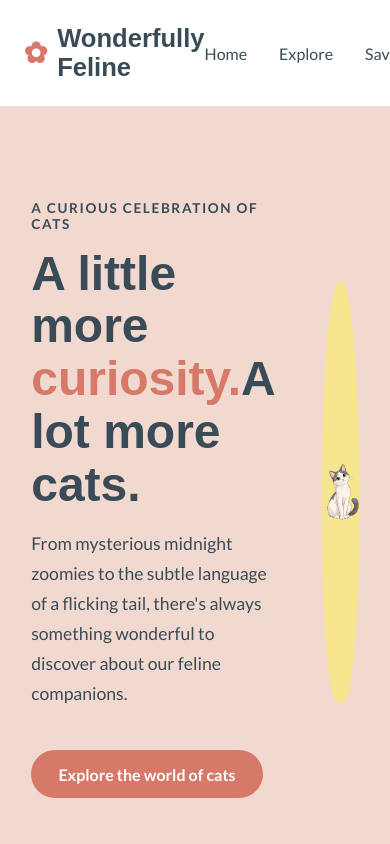
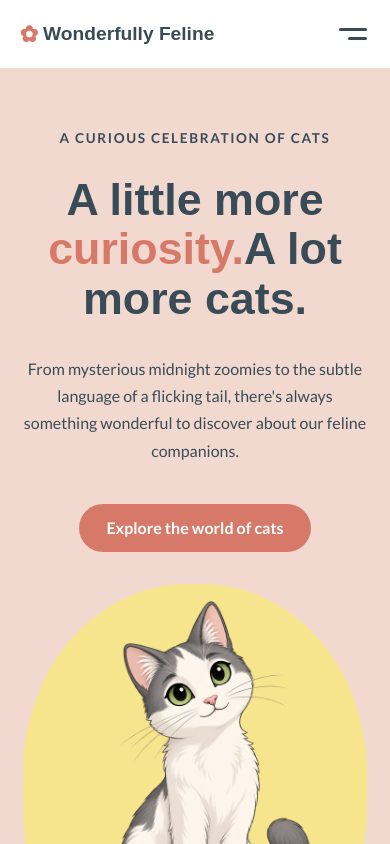
Before and after one commit to PeachyPeony/wonderfully-feline, a React (Vite) app in the folder frontend/: page / in a window 390 px wide. Shown: the top 844 px of the page. Built offline with nearby package versions, Linux system fonts and the light colour scheme; a web font is replaced by a local one.

Commit message:
Add responsive layout and mobile navigation

```diff
--- a/frontend/src/App.css
+++ b/frontend/src/App.css
@@ -116,3 +116,176 @@
   max-height: 480px;
   object-fit: contain;
 }
+
+/* Responsive layout */
+
+@media (max-width: 900px) {
+  .welcome-section {
+    gap: 2rem;
+    padding: 4rem 6%;
+  }
+
+  .welcome-section h1 {
+    font-size: clamp(2.7rem, 6vw, 4rem);
+  }
+
+  .welcome-image {
+    min-height: 350px;
+    padding: 1rem;
+    box-sizing: border-box;
+  }
+}
+
+@media (max-width: 600px) {
+  .site-header {
+    padding: 1rem 5%;
+    gap: 1rem;
+  }
+
+  .logo {
+    font-size: 1.2rem;
+    gap: 0.3rem;
+  }
+
+  .logo span {
+    font-size: 1.4rem;
+  }
+
+  .main-nav {
+    gap: 0.8rem;
+  }
+
+  .main-nav a {
+    font-size: 0.85rem;
+  }
+
+  .welcome-section {
+    grid-template-columns: 1fr;
+    gap: 2rem;
+    padding: 3rem 6%;
+    text-align: center;
+  }
+
+  .welcome-section h1 {
+    font-size: clamp(2.8rem, 11vw, 3.8rem);
+  }
+
+  .welcome-content {
+    display: flex;
+    flex-direction: column;
+    align-items: center;
+  }
+
+  .welcome-description {
+    font-size: 1rem;
+  }
+
+  .welcome-image {
+    min-height: 300px;
+    width: 100%;
+    max-width: 380px;
+    margin: 0 auto;
+  }
+
+  .cat-illustration {
+    max-height: 360px;
+  }
+}
+
+@media (max-width: 360px) {
+  .site-header {
+    padding: 1rem 4%;
+    gap: 0.5rem;
+  }
+
+  .logo {
+    font-size: 1.05rem;
+    gap: 0.2rem;
+    white-space: nowrap;
+  }
+
+  .logo span {
+    font-size: 1.2rem;
+  }
+
+  .main-nav {
+    gap: 0.5rem;
+  }
+
+  .main-nav a {
+    font-size: 0.8rem;
+  }
+}
+
+/* Mobile navigation button */
+
+.menu-toogle {
+  display: none;
+  flex-direction: column;
+  align-items: flex-end;
+  justify-content: center;
+  gap: 6px;
+  width: 36px;
+  height: 36px;
+  padding: 4px;
+  border: none;
+  background: transparent;
+  cursor: pointer;
+}
+
+.menu-toogle span {
+  display: block;
+  width: 28px;
+  height: 3px;
+  border-radius: 3px;
+  background-color: var(--color-charcoal-blue);
+  transition: transform 0.3s ease, width 0.3s ease;
+}
+
+.menu-toogle span:nth-child(2) {
+  width: 19px;
+}
+
+.menu-toogle.open span {
+  width: 24px;
+}
+
+.menu-toogle.open span:first-child {
+  transform: translateY(4.5px) rotate(45deg);
+}
+
+.menu-toogle.open span:last-child {
+  transform: translateY(-4.5px) rotate(-45deg);
+}
+
+/* Mobile navigation layout */
+
+@media (max-width: 600px) {
+  .site-header {
+    position: relative;
+  }
+
+  .menu-toogle {
+    display: flex;
+  }
+
+  .main-nav {
+    display: none;
+    position: absolute;
+    top: 100%;
+    right: 5%;
+    z-index: 10;
+    flex-direction: column;
+    align-items: flex-start;
+    gap: 1rem;
+    min-width: 150px;
+    padding: 1.2rem 1.5rem;
+    background-color: #ffffff;
+    border-radius: 12px;
+    box-shadow: 0 6px 20px rgba(57, 75, 87, 0.12);
+  }
+
+  .main-nav.open {
+    display: flex;
+  }
+}
--- a/frontend/src/App.jsx
+++ b/frontend/src/App.jsx
@@ -3,6 +3,8 @@ import './App.css'
 import catIllustration from './assets/wonderfully-feline-cat.png';
 
 function App() {
+  const [menuOpen, setMenuOpen] = useState(false);
+
   return (
     <>
       <header className="site-header">
@@ -11,10 +13,25 @@ function App() {
           Wonderfully Feline
         </a>
 
-        <nav className="main-nav" aria-label="Main navigation">
-          <a href="#home">Home</a>
-          <a href="#explore">Explore</a>
-          <a href="#saved">Saved</a>
+        <button
+          className={`menu-toogle ${menuOpen ? 'open' : ''}`}
+          type="button"
+          aria-label={menuOpen ? 'Close navigation menu' : 'Open navigation menu'}
+          aria-expanded={menuOpen}
+          aria-controls="main-navigation"
+          onClick={() => setMenuOpen(!menuOpen)}
+        >
+          <span></span>
+          <span></span>
+        </button>
+
+        <nav className={`main-nav ${menuOpen ? 'open' : ''}`}
+          id="main-navigation"
+          aria-label="Main navigation"
+        >
+          <a href="#home" onClick={() => setMenuOpen(false)}>Home</a>
+          <a href="#explore" onClick={() => setMenuOpen(false)}>Explore</a>
+          <a href="#saved" onClick={() => setMenuOpen(false)}>Saved</a>
         </nav>
       </header>
 
```
